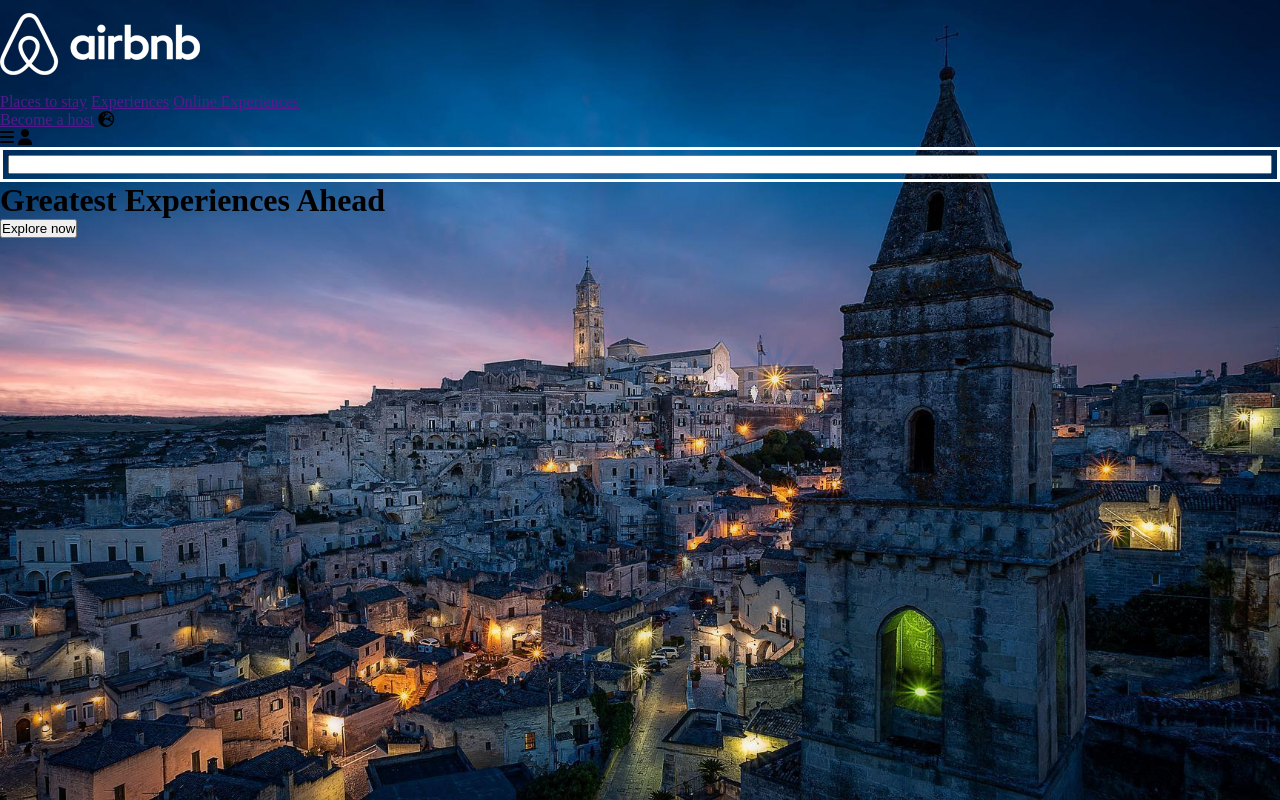
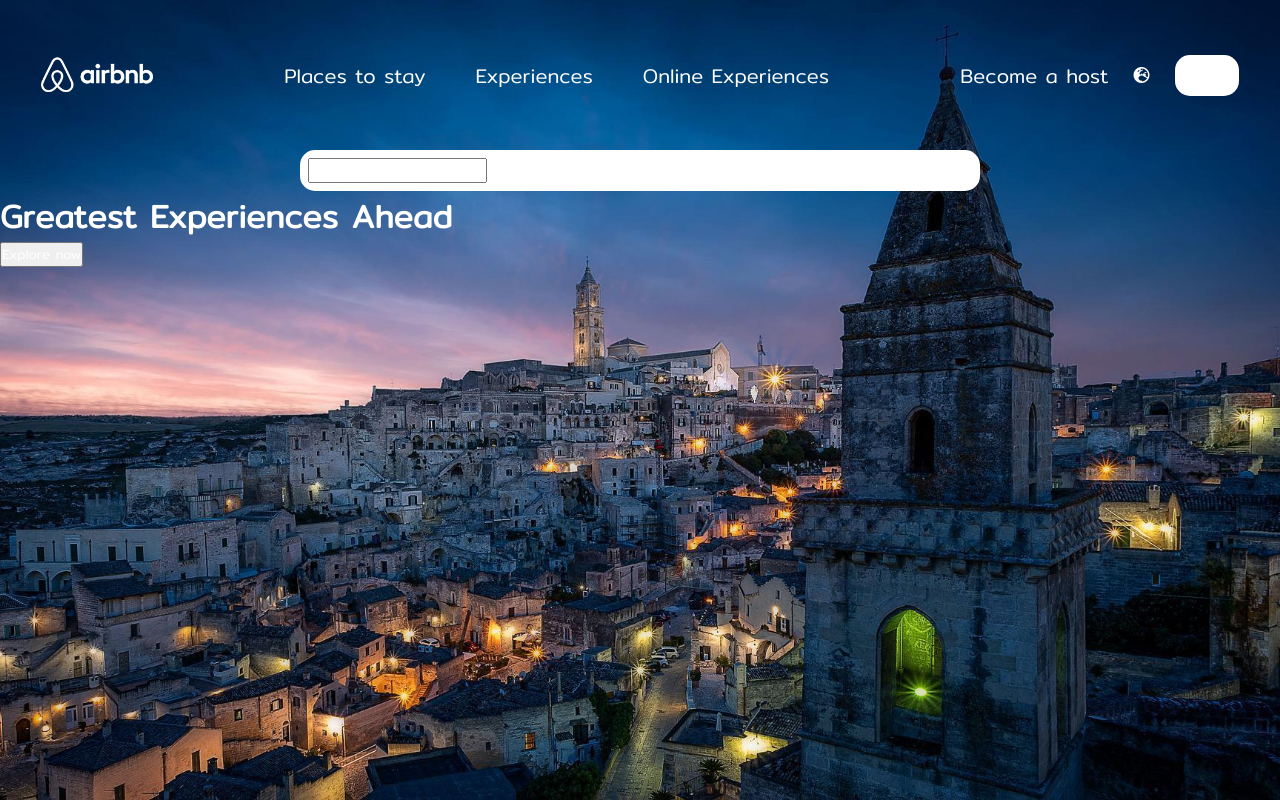
Before and after one commit to fsarikaya07/airbnb-web, a plain HTML site: page index.html in a window 1280 px wide. Drawn offline with Linux system fonts and the light colour scheme.

Commit message:
bar and input

```diff
--- a/index.html
+++ b/index.html
@@ -8,6 +8,9 @@
     <link rel="stylesheet" href="style.css">
     <link rel="stylesheet" href="https://cdnjs.cloudflare.com/ajax/libs/font-awesome/6.1.2/css/all.min.css" integrity="sha512-1sCRPdkRXhBV2PBLUdRb4tMg1w2YPf37qatUFeS7zlBy7jJI8Lf4VHwWfZZfpXtYSLy85pkm9GaYVYMfw5BC1A==" crossorigin="anonymous" referrerpolicy="no-referrer" />
     <script src="https://kit.fontawesome.com/bee4511d47.js" crossorigin="anonymous"></script>
+    <link rel="preconnect" href="https://fonts.googleapis.com">
+    <link rel="preconnect" href="https://fonts.gstatic.com" crossorigin>
+    <link href="https://fonts.googleapis.com/css2?family=Mitr:wght@300&display=swap" rel="stylesheet">
 </head>
 <body>
     <main id="container">
--- a/style.css
+++ b/style.css
@@ -2,6 +2,8 @@
     margin: 0;
     padding: 0;
     box-sizing: border-box;
+    font-family: 'Mitr', sans-serif;
+    color: white;
 
 }
 #container{
@@ -15,27 +17,68 @@
 
 #bar{
     display: flex;
-    flex-direction: column;
+    width: 100vw;
+    height: 150px;
     justify-content: space-around;
+    align-items: center;
+    gap: 50px;
+
+}
+ #left-bar{
+    display: flex;
+    font-size: 40px;
+ }
+ #left-bar img{
+    height: 50px;
+
+    display: flex;
+ }
+
+#mid-bar{
+    gap: 50px;
+    display: flex;
+
+
+}
 
 
 
-}
-#right-bar{
+ #right-bar{
+    display: flex;
+    gap: 25px;
+    align-items: center;
+ }
 
-}
-#mid-bar{
-
-}
-#left-bar{
+ #icons{
+    background-color: white ;
+    border-radius: 15px;
+    padding:8px 15px ;
 
  }
 
 
+#bar a{
+    text-decoration: none;
+    font-size: 20px;
+
+}
+
  #search{
     border: 3px solid white;
     padding: 5px;
+    margin-left: 300px;
+    margin-right: 300px;
+    background-color: white;
     display: flex;
-    flex-direction: column;
-    justify-content: space-around;
+    align-items: center;
+    border-radius: 15px;
  }
+ #search input{
+    display: flex;
+    align-items: center;
+ }
+
+ #main-text{
+
+
+ }
```
